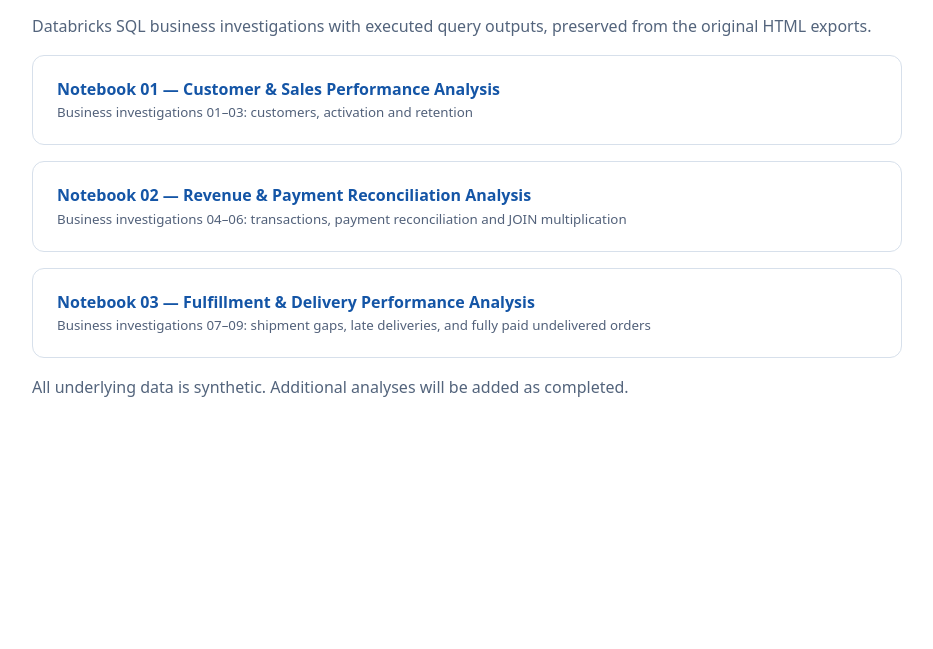
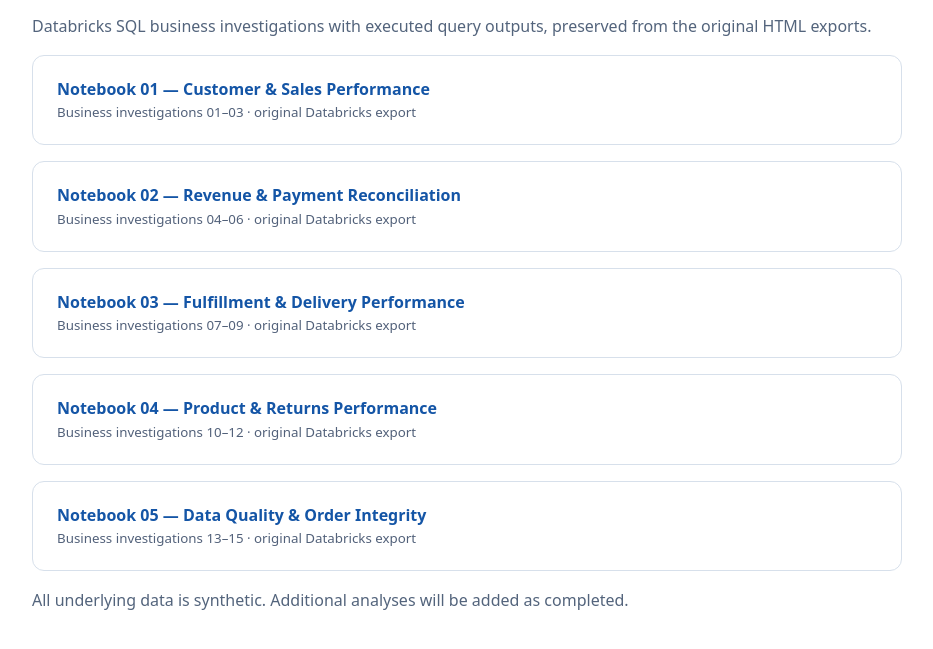
Before and after one commit to Dapinder-BI/RetailOps360-SQL-Analytics, a plain HTML site: page notebook_reports/index.html in a window 1280 px wide. Shown: the part 169-818 px from the top of the page, without its empty margins (173-1106 px from the left). Drawn offline with Linux system fonts and the light colour scheme.

Commit message:
Update gallery with all five Databricks reports

```diff
--- a/notebook_reports/index.html
+++ b/notebook_reports/index.html
@@ -10,8 +10,10 @@
 <p><a href="../">← RetailOps 360 Home</a></p>
 <h1>SQL Notebook Gallery</h1>
 <p>Databricks SQL business investigations with executed query outputs, preserved from the original HTML exports.</p>
-<a class="notebook" href="./01_Customer_Sales_Performance_Analysis.html">Notebook 01 — Customer &amp; Sales Performance Analysis<small>Business investigations 01–03: customers, activation and retention</small></a>
-<a class="notebook" href="./02_Revenue_Payment_Reconciliation_Analysis.html">Notebook 02 — Revenue &amp; Payment Reconciliation Analysis<small>Business investigations 04–06: transactions, payment reconciliation and JOIN multiplication</small></a>
-<a class="notebook" href="./03_Fulfillment_Delivery_Performance_Analysis.html">Notebook 03 — Fulfillment &amp; Delivery Performance Analysis<small>Business investigations 07–09: shipment gaps, late deliveries, and fully paid undelivered orders</small></a>
+<a class="notebook" href="./01_Customer_Sales_Performance_Analysis.html">Notebook 01 — Customer & Sales Performance<small>Business investigations 01–03 · original Databricks export</small></a>
+<a class="notebook" href="./02_Revenue_Payment_Reconciliation_Analysis.html">Notebook 02 — Revenue & Payment Reconciliation<small>Business investigations 04–06 · original Databricks export</small></a>
+<a class="notebook" href="./03_Fulfillment_Delivery_Performance_Analysis.html">Notebook 03 — Fulfillment & Delivery Performance<small>Business investigations 07–09 · original Databricks export</small></a>
+<a class="notebook" href="./04_Product_Returns_Performance_Analysis.html">Notebook 04 — Product & Returns Performance<small>Business investigations 10–12 · original Databricks export</small></a>
+<a class="notebook" href="./05_Data_Quality_Order_Integrity_Analysis.html">Notebook 05 — Data Quality & Order Integrity<small>Business investigations 13–15 · original Databricks export</small></a>
 <p>All underlying data is synthetic. Additional analyses will be added as completed.</p>
 </body></html>
```
